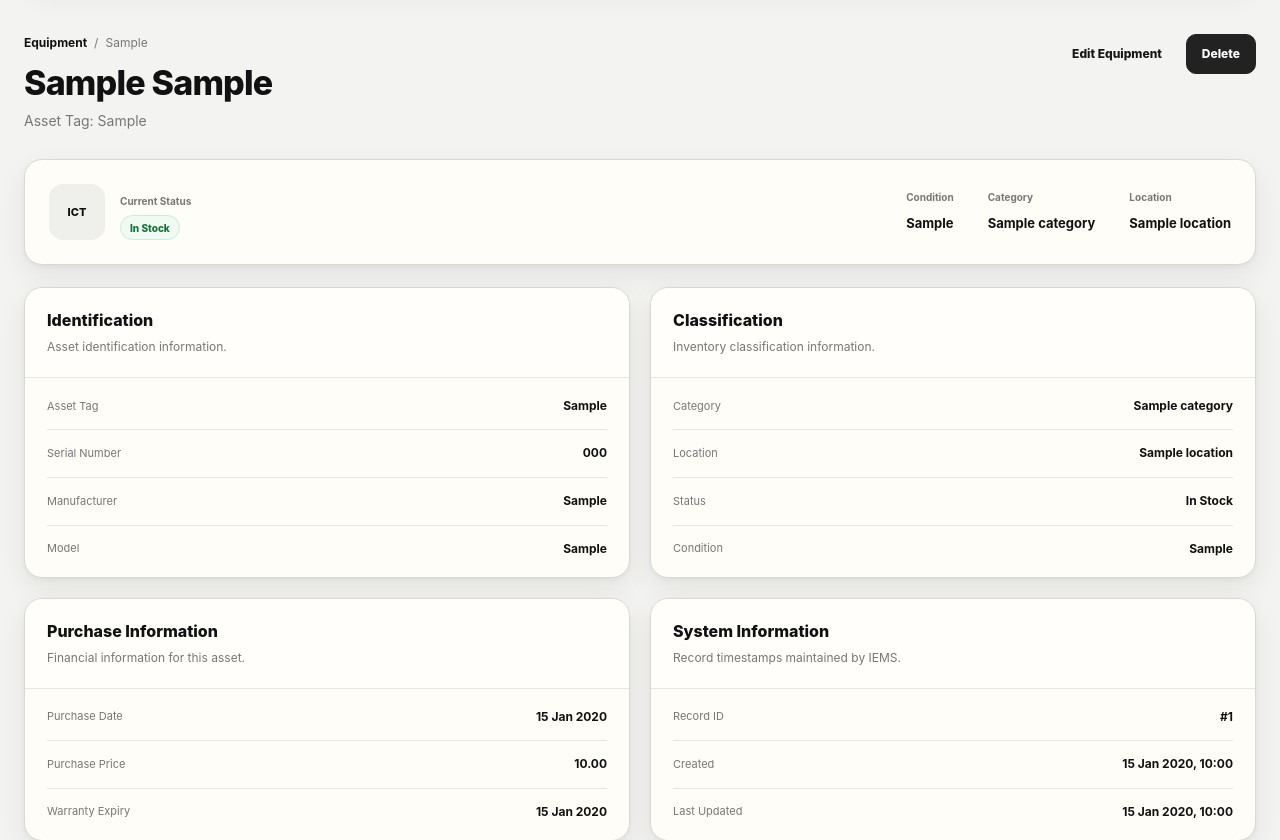
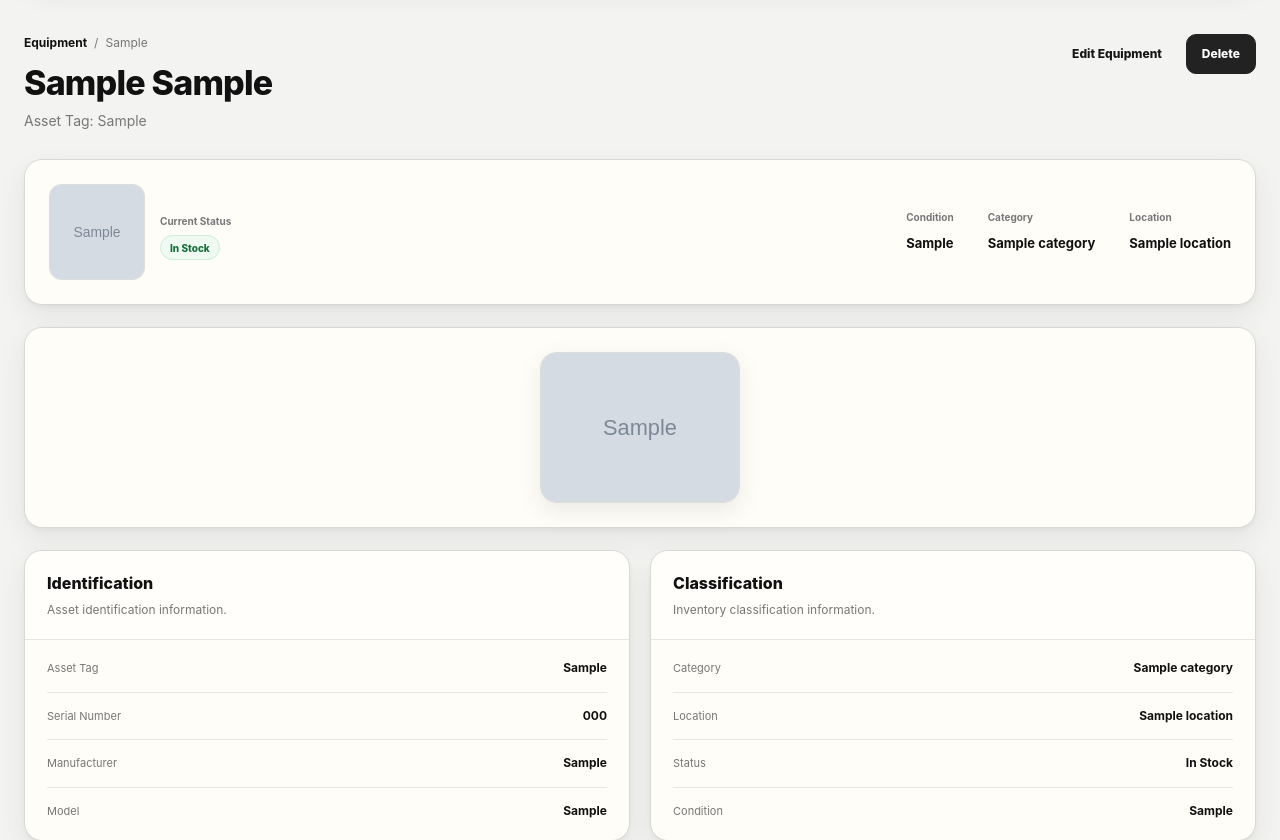
Before and after one commit to Chinyamuka/IEMS, a Flask app: page /equipment/1 in a window 1280 px wide. Shown: the part 96-936 px from the top of the page. Run offline with Flask 3, Linux system fonts and the light colour scheme; the visitor is signed in with stand-in values (Sample User, id 1); tables that the repository leaves empty hold one stand-in row (values such as "Sample post"); grey boxes marked "Sample" are stand-in pictures.

Commit message:
feat(equipment): display photo on detail, allow replacement on edit
Adds the equipment_image() macro to _macros.html and
applies it on the equipment detail and edit pages.

_macros.html:
- New equipment_image(equipment, size) macro.
  Renders <img> when image_filename is set, else a
  muted 'ICT' placeholder block.
  Sizes: sm (48), md (96), lg (200).
  Rounded rectangle (not a circle) because equipment
  is not a person; circles are reserved for avatars.

style.css:
- .equipment-image, -sm, -md, -lg, -fallback rules.
- .equipment-photo-hero section for the large centered
  photo on the detail page.

equipment/detail.html:
- Import the macro.
- Replace the ICT placeholder icon in the summary card
  with equipment_image(equipment, 'md').
- Add a hero photo section below the summary, rendered
  only when a photo exists.

equipment/edit.html:
- Add enctype='multipart/form-data' to the form.
- Add an Equipment Photo section between Equipment
  Details and Classification, showing the current
  photo and a file input for replacement.
  Reuses .profile-photo-row / .profile-photo-controls
  from the user photo section.

```diff
--- a/app/static/css/style.css
+++ b/app/static/css/style.css
@@ -3094,3 +3094,79 @@ body.drawer-open {
     }
 
 }
+
+/* =========================================================
+   EQUIPMENT IMAGE
+   Used by the equipment_image() macro in _macros.html.
+   Sizes: sm (48), md (96), lg (200).
+   ========================================================= */
+
+.equipment-image {
+    display: inline-flex;
+    align-items: center;
+    justify-content: center;
+
+    flex-shrink: 0;
+
+    border-radius: 12px;
+    border: 1px solid #deded9;
+
+    background: #f3f3ef;
+    color: #777777;
+
+    object-fit: cover;
+
+    overflow: hidden;
+
+    font-weight: 800;
+    letter-spacing: 0.5px;
+}
+
+.equipment-image-sm {
+    width: 48px;
+    height: 48px;
+    font-size: 11px;
+}
+
+.equipment-image-md {
+    width: 96px;
+    height: 96px;
+    font-size: 14px;
+}
+
+.equipment-image-lg {
+    width: 200px;
+    height: 200px;
+    font-size: 20px;
+}
+
+.equipment-image-fallback {
+    background: #efefec;
+    color: #999999;
+}
+/* =========================================================
+   EQUIPMENT PHOTO HERO
+   Large centered photo below the summary card on
+   equipment/detail.html. Only rendered when a photo exists.
+   ========================================================= */
+
+.equipment-photo-hero {
+    display: flex;
+    justify-content: center;
+    align-items: center;
+
+    padding: 24px;
+    margin-bottom: 22px;
+
+    background: var(--cream);
+    border: 1px solid var(--border);
+    border-radius: var(--radius-lg);
+    box-shadow: var(--shadow-card);
+}
+
+.equipment-photo-hero img {
+    max-width: 100%;
+    height: auto;
+    border-radius: 16px;
+    box-shadow: 0 8px 24px rgba(0, 0, 0, 0.08);
+}
--- a/app/templates/_macros.html
+++ b/app/templates/_macros.html
@@ -1,18 +1,17 @@
 {#
     Shared Jinja macros. Import in any template:
 
-        {% from "_macros.html" import avatar %}
+        {% from "_macros.html" import avatar, equipment_image %}
 #}
 
 
-{#
-    avatar(user, size)
-    ------------------
-    Renders a user's photo as <img>, or initials as <div>
-    if no photo is set.
+{# ---------------------------------------------------------
+   AVATAR
+   ---------------------------------------------------------
+   User profile photo (circular), or initials fallback.
 
-    size: "sm" (32px), "md" (56px), "lg" (96px)
-#}
+   Sizes: sm (32px), md (56px), lg (96px)
+   --------------------------------------------------------- #}
 
 {% macro avatar(user, size="md") %}
 
@@ -36,3 +35,40 @@
     {% endif %}
 
 {% endmacro %}
+
+
+{# ---------------------------------------------------------
+   EQUIPMENT IMAGE
+   ---------------------------------------------------------
+   Equipment photo (rounded rectangle), or a generic
+   ICT fallback when no photo is set.
+
+   Rounded rectangle, not a circle: a laptop or printer
+   photo looks wrong clipped to a circle. Circles are
+   reserved for people.
+
+   Sizes: sm (48px), md (96px), lg (200px)
+   --------------------------------------------------------- #}
+
+{% macro equipment_image(equipment, size="md") %}
+
+    {% if equipment and equipment.image_filename %}
+
+        <img
+            src="{{ url_for(
+                'static',
+                filename='uploads/equipment/' ~ equipment.image_filename
+            ) }}"
+            alt="{{ equipment.asset_tag }}"
+            class="equipment-image equipment-image-{{ size }}"
+        >
+
+    {% else %}
+
+        <div class="equipment-image equipment-image-{{ size }} equipment-image-fallback">
+            ICT
+        </div>
+
+    {% endif %}
+
+{% endmacro %}
--- a/app/templates/equipment/detail.html
+++ b/app/templates/equipment/detail.html
@@ -77,17 +67,14 @@
 
 
 <!-- =====================================================
-     STATUS SUMMARY
+     SUMMARY
      ===================================================== -->
 
 <section class="equipment-summary-card">
 
     <div class="equipment-summary-main">
 
-        <div class="equipment-icon">
-            ICT
-        </div>
-
+        {{ equipment_image(equipment, "md") }}
 
         <div>
 
@@ -172,15 +159,26 @@
 
 
 <!-- =====================================================
-     INFORMATION GRID
+     HERO PHOTO (only if a photo exists)
+     ===================================================== -->
+
+{% if equipment.image_filename %}
+
+<section class="equipment-photo-hero">
+
+    {{ equipment_image(equipment, "lg") }}
+
+</section>
+
+{% endif %}
+
+
+<!-- =====================================================
+     DETAILS GRID
      ===================================================== -->
 
 <div class="details-grid">
 
-
-    <!-- =================================================
-         IDENTIFICATION
-         ================================================= -->
 
     <section class="detail-card">
 
```
Also changed, not shown: other parts of app/templates/equipment/detail.html (+69 -246 lines), app/templates/equipment/edit.html (+75 -69 lines).
